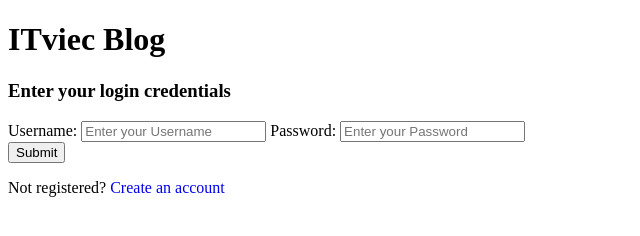
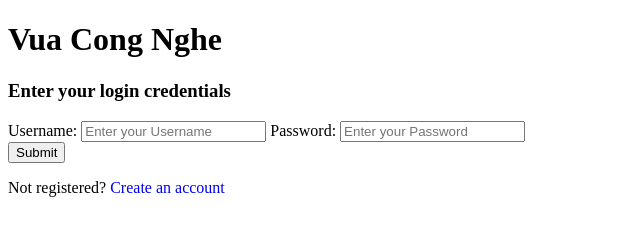
Before and after one commit to HuyCuong397/HTML, a plain HTML site: page login.html in a window 1280 px wide. Shown: the whole page, without its empty margins (0-640 px from the left). Drawn offline with Linux system fonts and the light colour scheme.

Commit message:
Update login.html

```diff
--- a/login.html
+++ b/login.html
@@ -9,7 +9,7 @@
 
 <body>
     <div class="main">
-        <h1>ITviec Blog</h1>
+        <h1>Vua Cong Nghe</h1>
         <h3>Enter your login credentials</h3>
         <form action="">
             <label for="first">
```
